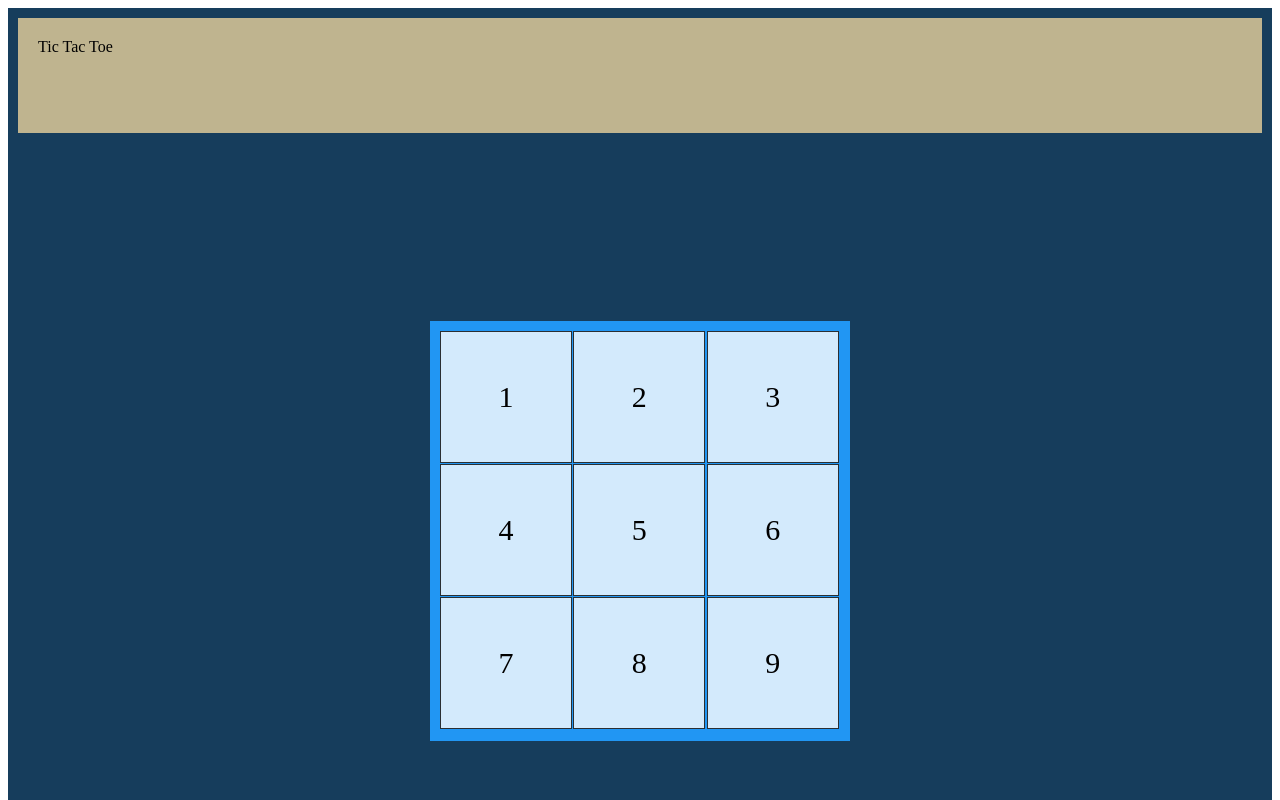
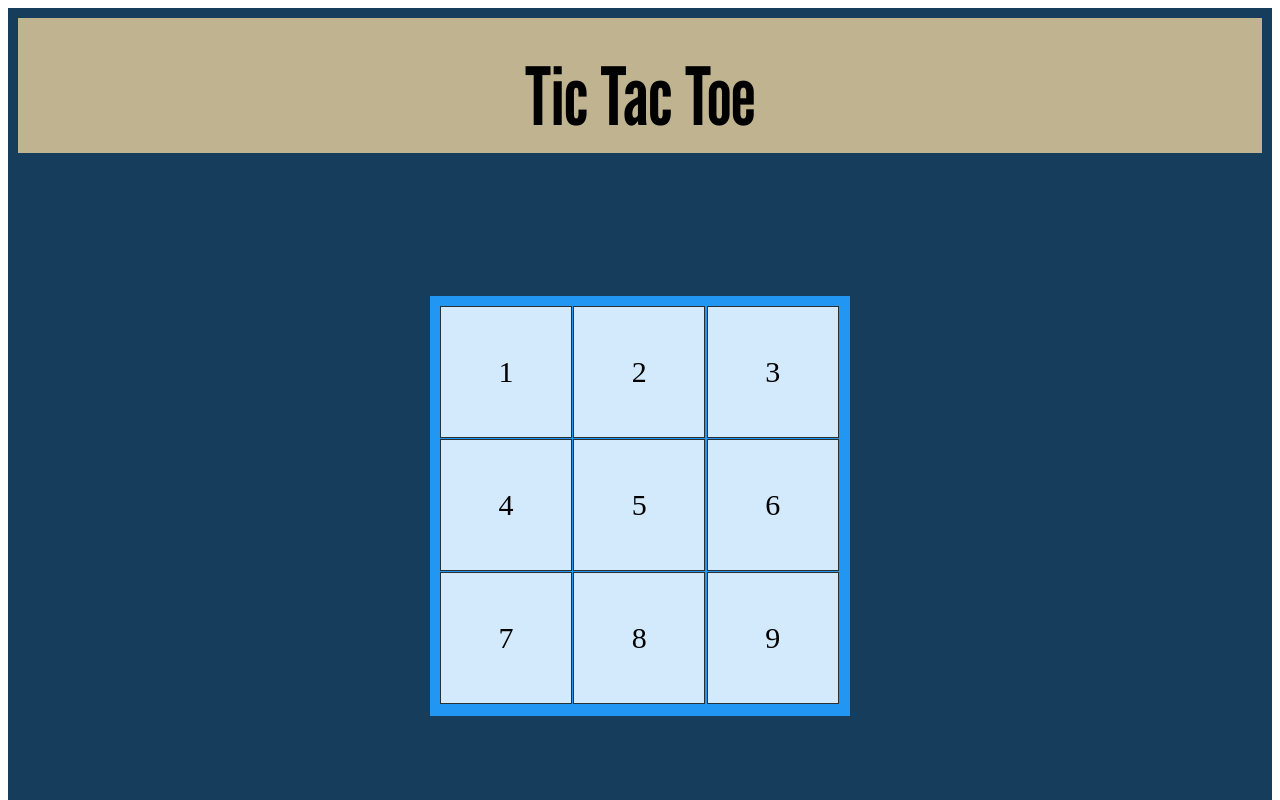
Before and after one commit to Kelho0812/tictactoe, a plain HTML site: page index.html in a window 1280 px wide. Shown: the top 800 px of the page. Drawn offline with nearby package versions, Linux system fonts and the light colour scheme.

Commit message:
Changed Main Container Size & Header Font

```diff
--- a/CSS/styles.css
+++ b/CSS/styles.css
@@ -1,11 +1,13 @@
 .header {
+    font-size: 80px;
+    padding: 30px;
+    font-family: 'League Gothic', sans-serif;    text-align: center;
     height: 75px;
-    padding: 20px;
     background-color: #bfb48f;
 }
 
 .main-container {
-    height: 1000px;
+    height: 950px;
     display: grid;
     grid-template-rows: 75px 1.5fr 50px;
     gap: 10px;
```
